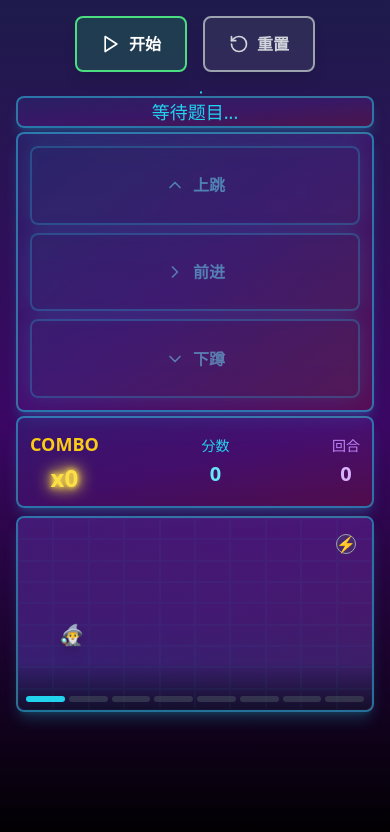
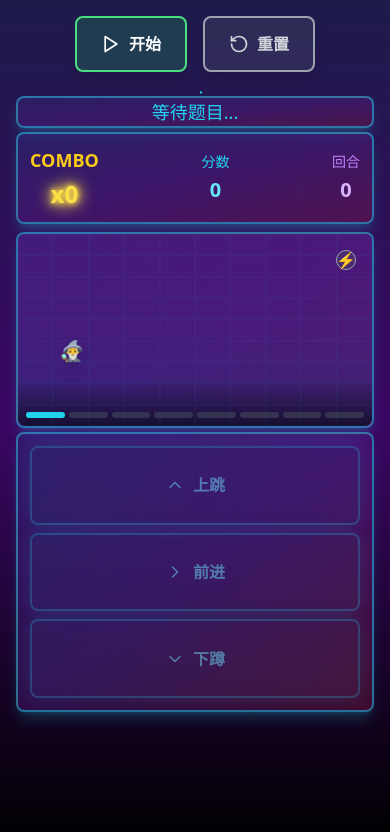
Before and after one commit to zsx-002/jzst2, a React (Vite) app: page / in a window 390 px wide. Shown: the top 832 px of the page. Built offline with nearby package versions, Linux system fonts and the light colour scheme.

Commit message:
修复布局顺序和Toast位置

```diff
--- a/src/App.tsx
+++ b/src/App.tsx
@@ -107,7 +107,7 @@ function App() {
         {/* Game Layout - 优化移动端高度 */}
         <div className="max-w-7xl mx-auto grid grid-cols-1 lg:grid-cols-12 gap-1 lg:gap-6 landscape:grid-cols-3 landscape:gap-1">
           {/* Left Panel - Questions */}
-          <div className="lg:col-span-3 order-1 lg:order-1">
+          <div className="lg:col-span-3 order-1">
             <QuestionPanel
               question={gameState.currentQuestion}
               selectedAnswer={gameState.selectedAnswer}
@@ -117,7 +117,7 @@ function App() {
           </div>
 
           {/* Center Panel - Game Board & Stats */}
-          <div className="lg:col-span-6 space-y-2 lg:space-y-4 order-3 lg:order-2">
+          <div className="lg:col-span-6 space-y-2 lg:space-y-4 order-2 relative">
             <GameStats
               gameState={gameState}
               currentBeat={gameState.currentBeat}
@@ -127,10 +127,22 @@ function App() {
               character={gameState.character}
               currentBeat={gameState.currentBeat}
             />
+
+            {/* Toast Notifications - 浮在中间区域 */}
+            {toastMessage && (
+              <div className="absolute top-1/2 left-1/2 transform -translate-x-1/2 -translate-y-1/2 z-50">
+                <ToastNotification
+                  message={toastMessage.message}
+                  type={toastMessage.type}
+                  isVisible={true}
+                  onClose={clearToast}
+                />
+              </div>
+            )}
           </div>
 
           {/* Right Panel - Actions */}
-          <div className="lg:col-span-3 order-2 lg:order-3">
+          <div className="lg:col-span-3 order-3">
             <ActionPanel
               onAction={executeAction}
               currentBeat={gameState.currentBeat}
@@ -138,16 +150,6 @@ function App() {
             />
           </div>
         </div>
-
-        {/* Toast Notifications */}
-        {toastMessage && (
-          <ToastNotification
-            message={toastMessage.message}
-            type={toastMessage.type}
-            isVisible={true}
-            onClose={clearToast}
-          />
-        )}
       </div>
     </div>
   );
--- a/src/components/ToastNotification.tsx
+++ b/src/components/ToastNotification.tsx
@@ -36,7 +36,6 @@ export const ToastNotification: React.FC<ToastProps> = ({
   return (
     <div
       className={`
-        fixed top-4 left-1/2 transform -translate-x-1/2 z-50
         px-4 py-3 rounded-lg shadow-lg max-w-sm w-full mx-4
         transition-all duration-300 ease-in-out
         ${isVisible ? 'opacity-100 translate-y-0' : 'opacity-0 -translate-y-2'}
```
